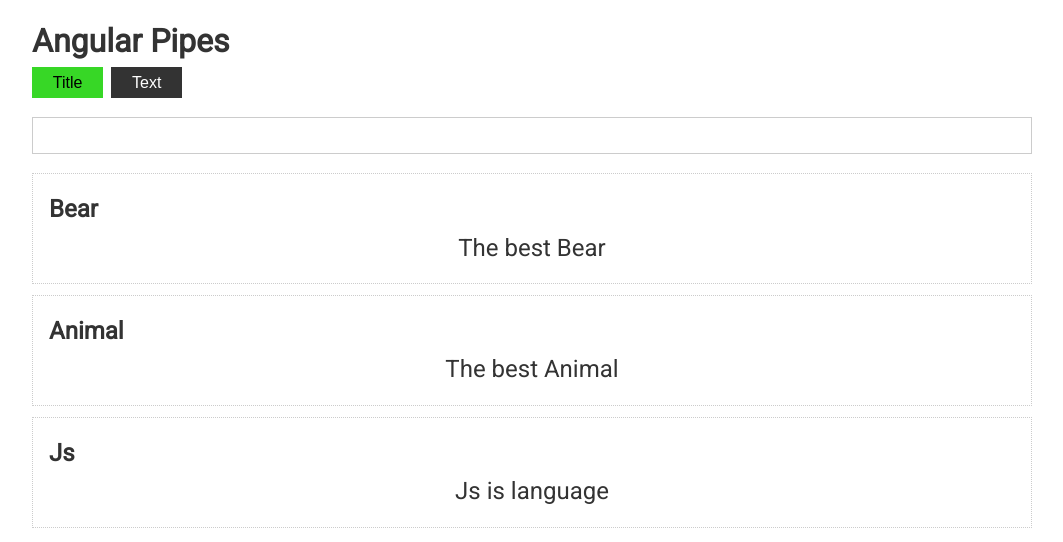
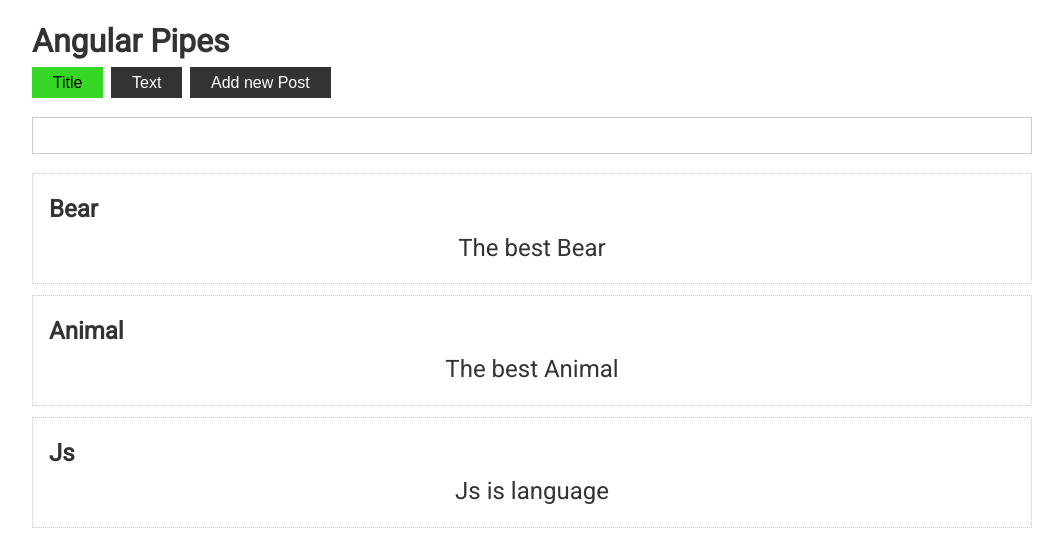
Before and after one commit to yakidan/Angular, an Angular app in the folder Angular/Practise/basics-and-syntax/angular-basics/: page / in a window 1280 px wide. Shown: the top 542 px of the page, without its empty margins (108-1171 px from the left). Built offline with nearby package versions, Linux system fonts and the light colour scheme.

Commit message:
Pipes: Optimize pipe( pure:false )

```diff
--- a/Angular/Practise/basics-and-syntax/angular-basics/src/app/app.component.html
+++ b/Angular/Practise/basics-and-syntax/angular-basics/src/app/app.component.html
@@ -10,6 +10,7 @@
   'btn-use':!UseButtonTitle
   }" (click)="searchBy($event)" name="text">Text
   </button>
+  <button class="btn" (click)="addPost()">Add new Post</button>
   <input type="text" [(ngModel)]="search">
   <h6>{{search}}</h6>
   <div
--- a/Angular/Practise/basics-and-syntax/angular-basics/src/app/app.component.ts
+++ b/Angular/Practise/basics-and-syntax/angular-basics/src/app/app.component.ts
@@ -31,4 +31,10 @@
     this.UseButtonTitle = !this.UseButtonTitle
   }
 
+  addPost() {
+    this.posts.unshift({
+      title: 'Angular 8',
+      text: 'Daniil is student of the course '
+    })
+  }
 }
--- a/Angular/Practise/basics-and-syntax/angular-basics/src/app/pipes/filter.pipe.ts
+++ b/Angular/Practise/basics-and-syntax/angular-basics/src/app/pipes/filter.pipe.ts
@@ -2,7 +2,9 @@
 import {Post} from "../app.component";
 
 @Pipe({
-  name: 'filter'
+  name: 'filter',
+  //use 'pure:false' if you want pipe work, when you change input dynamic
+  pure: false,
 })
 export class FilterPipe implements PipeTransform {
 
```
